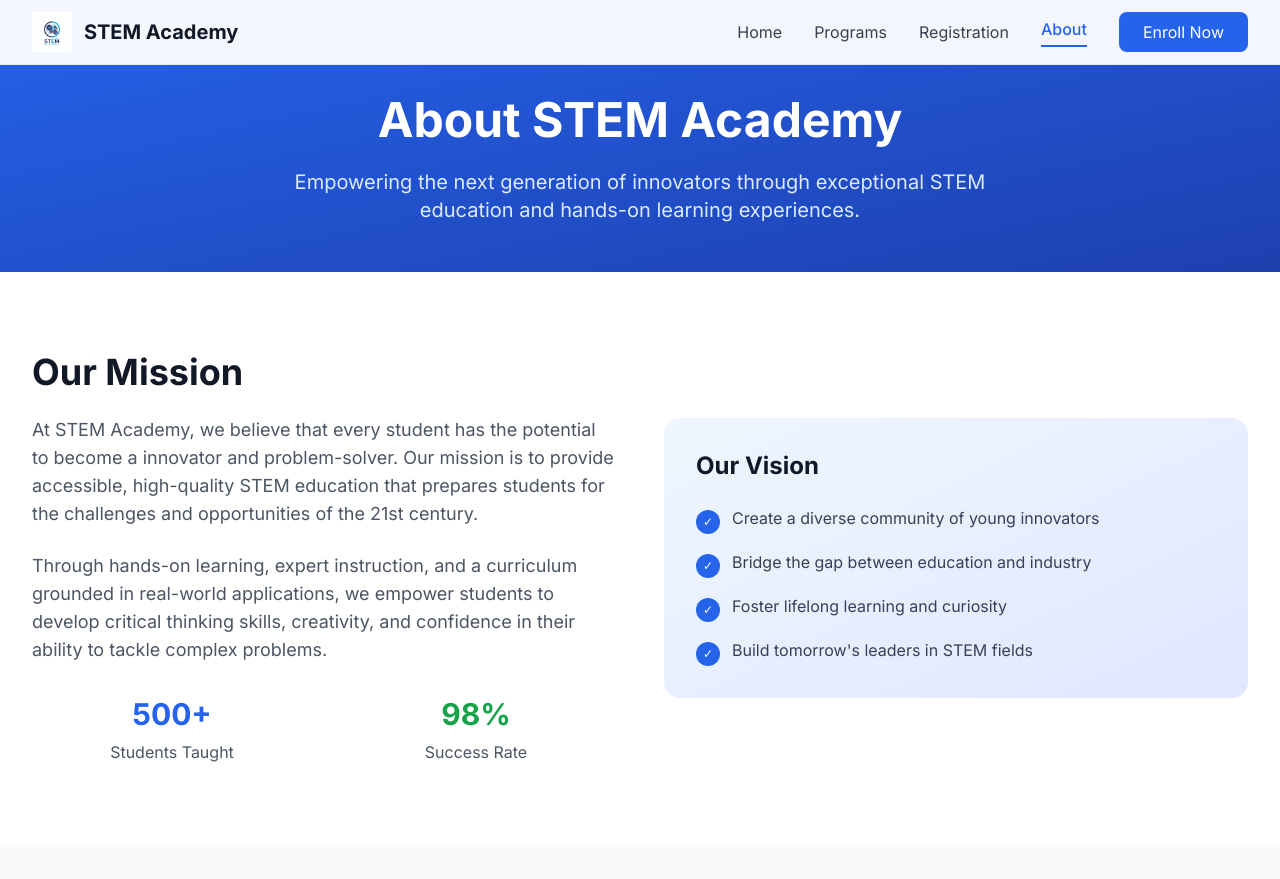
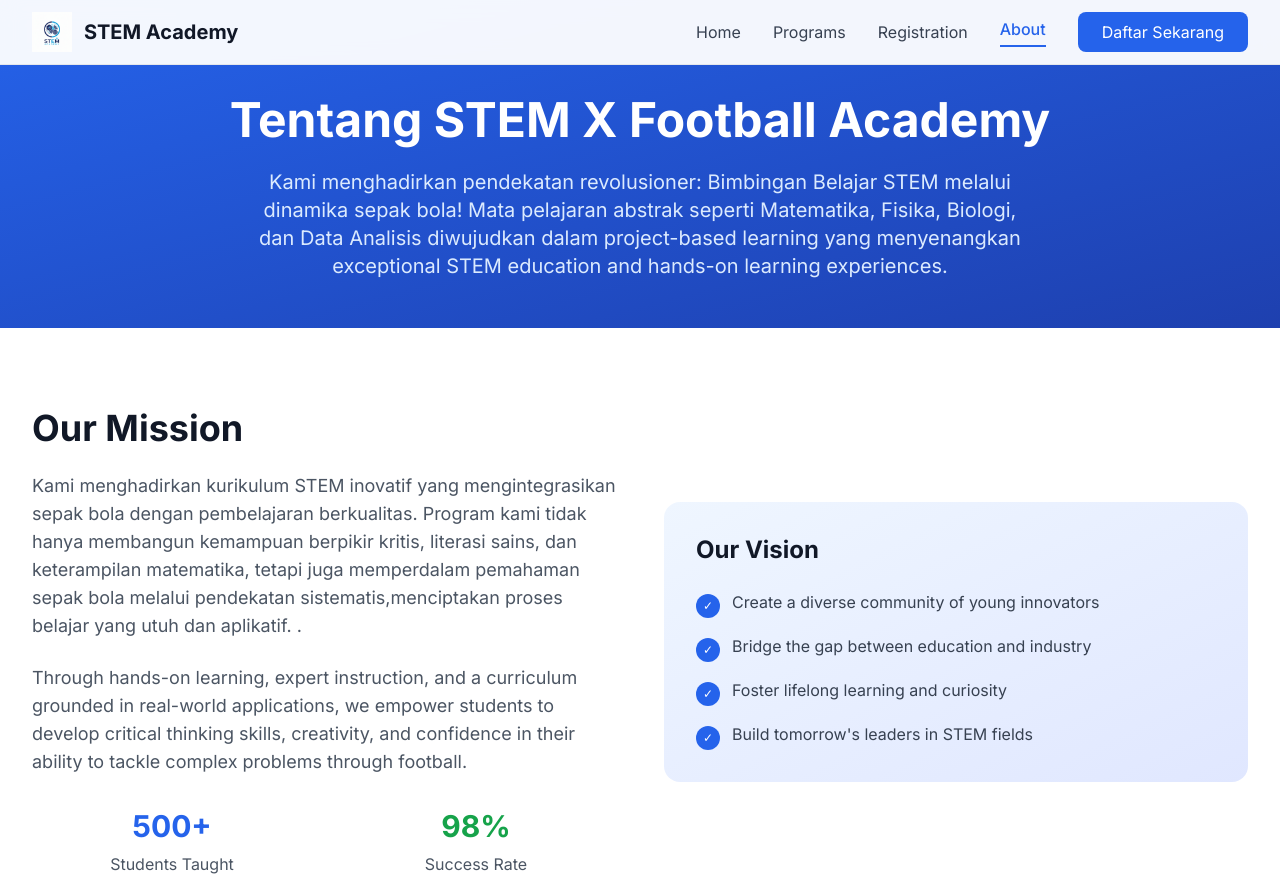
Before and after one commit to hlipaquito-hash/websitee, a plain HTML site: page OKComputer_STEM After-School Website/about.html in a window 1280 px wide. Shown: the top 879 px of the page. Drawn offline with nearby package versions, Linux system fonts and the light colour scheme.

Commit message:
Update about.html

```diff
--- a/OKComputer_STEM After-School Website/about.html
+++ b/OKComputer_STEM After-School Website/about.html
@@ -3,7 +3,7 @@
 <head>
     <meta charset="UTF-8">
     <meta name="viewport" content="width=device-width, initial-scale=1.0">
-    <title>About STEM Academy - Our Story & Team</title>
+    <title>About STEM X Football Academy - Our Story & Team</title>
     <script src="https://cdn.tailwindcss.com"></script>
     <script src="https://cdnjs.cloudflare.com/ajax/libs/animejs/3.2.1/anime.min.js"></script>
     <link href="https://fonts.googleapis.com/css2?family=Inter:wght@300;400;500;600;700;800&display=swap" rel="stylesheet">
@@ -67,7 +67,7 @@
                     <a href="programs.html" class="text-gray-700 hover:text-blue-600 transition-colors">Programs</a>
                     <a href="registration.html" class="text-gray-700 hover:text-blue-600 transition-colors">Registration</a>
                     <a href="about.html" class="text-blue-600 font-medium border-b-2 border-blue-600 pb-1">About</a>
-                    <a href="registration.html" class="bg-blue-600 text-white px-6 py-2 rounded-lg hover:bg-blue-700 transition-colors">Enroll Now</a>
+                    <a href="registration.html" class="bg-blue-600 text-white px-6 py-2 rounded-lg hover:bg-blue-700 transition-colors">Daftar Sekarang</a>
                 </div>
                 <div class="md:hidden">
                     <button id="mobile-menu-btn" class="text-gray-700 hover:text-blue-600">
@@ -85,7 +85,7 @@
                 <a href="programs.html" class="block py-2 text-gray-700">Programs</a>
                 <a href="registration.html" class="block py-2 text-gray-700">Registration</a>
                 <a href="about.html" class="block py-2 text-blue-600 font-medium">About</a>
-                <a href="registration.html" class="block py-2 bg-blue-600 text-white px-4 rounded-lg">Enroll Now</a>
+                <a href="registration.html" class="block py-2 bg-blue-600 text-white px-4 rounded-lg">Daftar Sekarang</a>
             </div>
         </div>
     </nav>
@@ -93,9 +93,9 @@
     <!-- Header Section -->
     <section class="pt-24 pb-12 bg-gradient-to-br from-blue-600 to-blue-800">
         <div class="max-w-7xl mx-auto px-4 sm:px-6 lg:px-8 text-center">
-            <h1 class="text-4xl lg:text-5xl font-bold text-white mb-6">About STEM Academy</h1>
+            <h1 class="text-4xl lg:text-5xl font-bold text-white mb-6">Tentang STEM X Football Academy</h1>
             <p class="text-xl text-blue-100 max-w-3xl mx-auto">
-                Empowering the next generation of innovators through exceptional STEM education and hands-on learning experiences.
+                Kami menghadirkan pendekatan revolusioner: Bimbingan Belajar STEM melalui dinamika sepak bola! Mata pelajaran abstrak seperti Matematika, Fisika, Biologi, dan Data Analisis diwujudkan dalam project-based learning yang menyenangkan exceptional STEM education and hands-on learning experiences.
             </p>
         </div>
     </section>
@@ -107,14 +107,13 @@
                 <div class="scroll-reveal">
                     <h2 class="text-4xl font-bold text-gray-900 mb-6">Our Mission</h2>
                     <p class="text-lg text-gray-600 mb-6">
-                        At STEM Academy, we believe that every student has the potential to become a innovator and problem-solver.
-                        Our mission is to provide accessible, high-quality STEM education that prepares students for the challenges
-                        and opportunities of the 21st century.
+                        Kami menghadirkan kurikulum STEM inovatif yang mengintegrasikan sepak bola dengan pembelajaran berkualitas. Program kami tidak hanya membangun kemampuan berpikir kritis, literasi sains, dan keterampilan matematika, tetapi juga memperdalam pemahaman sepak bola melalui pendekatan sistematis,menciptakan proses belajar yang utuh dan aplikatif.
+                        .
                     </p>
                     <p class="text-lg text-gray-600 mb-8">
                         Through hands-on learning, expert instruction, and a curriculum grounded in real-world applications,
                         we empower students to develop critical thinking skills, creativity, and confidence in their ability
-                        to tackle complex problems.
+                        to tackle complex problems through football.
                     </p>
                     <div class="grid grid-cols-2 gap-6">
                         <div class="text-center">
```
